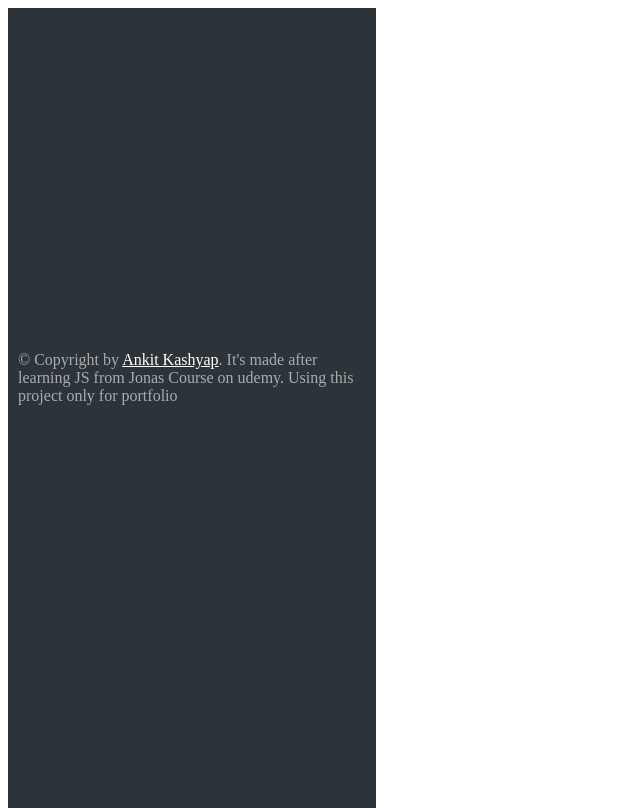
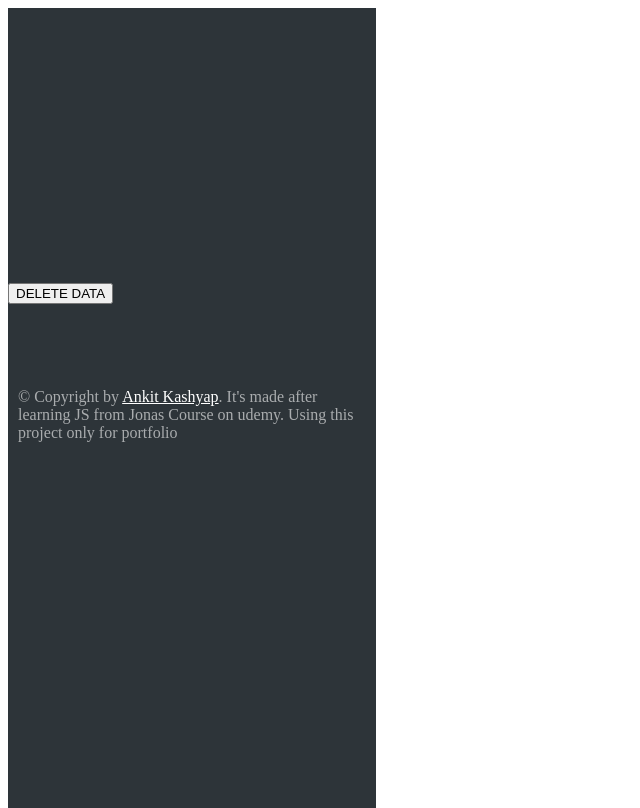
Before and after one commit to Kashyap1ankit/map, a plain HTML site: page index.html in a window 1280 px wide. Shown: the whole page, without its empty margins (0-640 px from the left). Drawn offline with nearby package versions, Linux system fonts and the light colour scheme.

Commit message:
Update index.html
Added delete buttton

```diff
--- a/index.html
+++ b/index.html
@@ -70,7 +70,7 @@ loading the library -->
       </form>
 
       <ul class="workout-type">
-        <!-- <li class="running-workout">
+        <!-- <li class="workout running-workout" data-id="1234567890">
           <h4>Running on 30 Jun</h4>
           <div class="display-workout">
             <div class="workout-distance">🏃2 KM</div>
@@ -80,7 +80,7 @@ loading the library -->
           </div>
         </li>
 
-        <li class="cycling-workout">
+        <li class="workout cycling-workout"  data-id="1234567880">
           <h4>Cycling on 30 Jun</h4>
           <div class="display-workout">
             <div class="workout-distance">🚴‍♂️5KM</div>
@@ -92,6 +92,12 @@ loading the library -->
       </ul>
 
       <footer>
+
+        <div class="deleteData">
+
+          <button>DELETE DATA</button>
+        </div>
+
         <div class="copyright">
           © Copyright by <u> Ankit Kashyap</u>. It's made after learning JS
           from Jonas Course on udemy. Using this project only for portfolio
```
